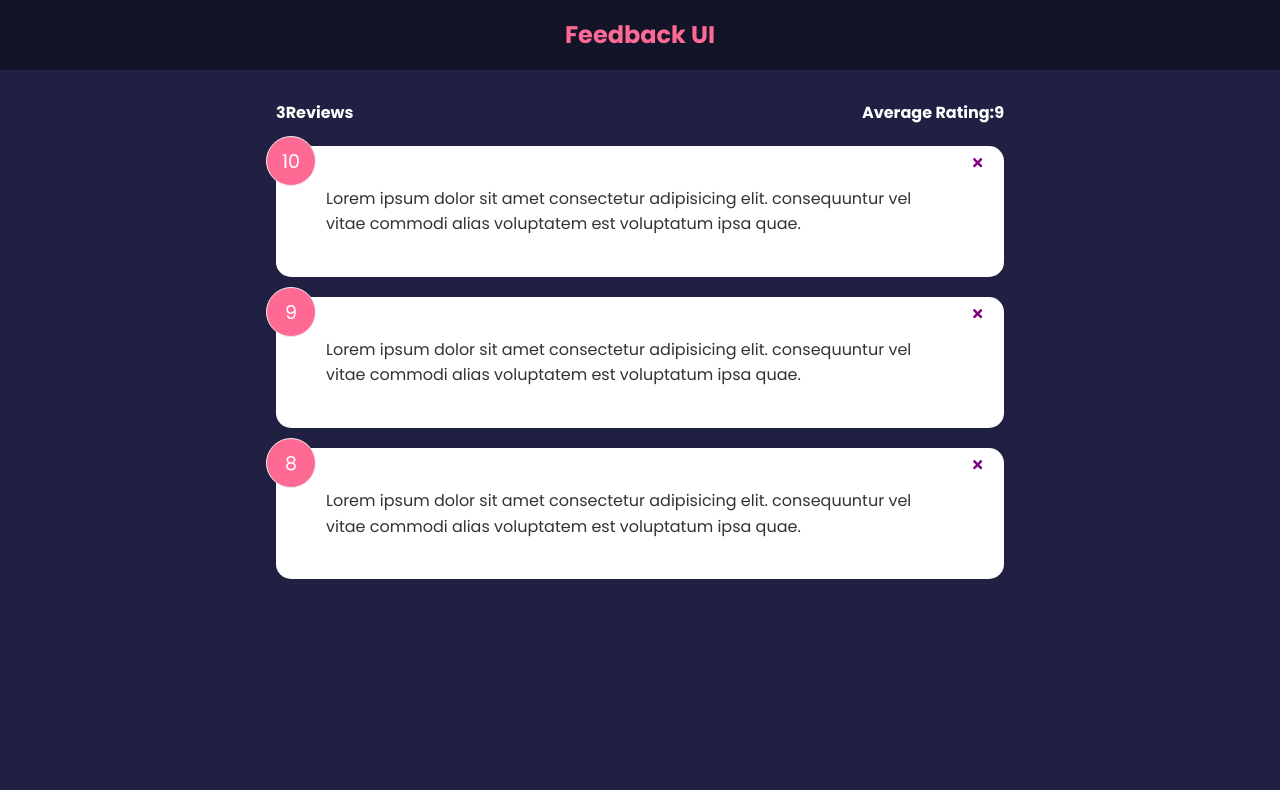
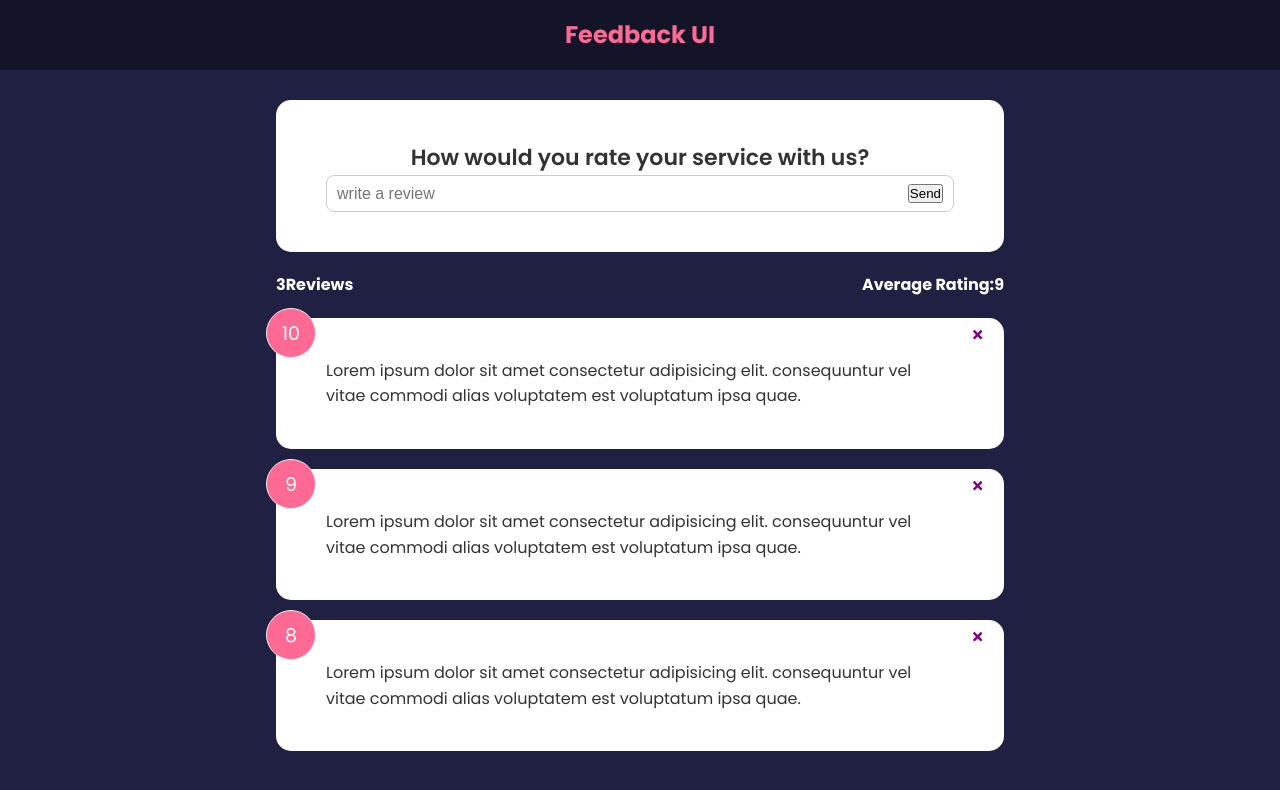
Before and after one commit to judy-chelangat/feedbackapp, a React (Create React App) app: page / in a window 1280 px wide. Shown: the top 790 px of the page. Built offline with nearby package versions, Linux system fonts and the light colour scheme.

Commit message:
rendered the feedback form

```diff
--- a/src/App.js
+++ b/src/App.js
@@ -3,6 +3,7 @@ import FeedbackList from "./components/FeedbackList"
 import { useState } from "react"
 import FeedbackData from "./data/FeedbackData"
 import FeedbackStats from "./components/FeedbackStats"
+import FeedbackForm from "./components/FeedbackForm"
 
 function App(){
     const [feedback,setFeedback]=useState(FeedbackData)
@@ -14,6 +15,7 @@ function App(){
         <>
         <Header/>
         <div className="container">
+            <FeedbackForm/>
             <FeedbackStats feedback={feedback}/>
          <FeedbackList feedback={feedback} handleDelete={deleteFeedback}/>
         </div>
```
